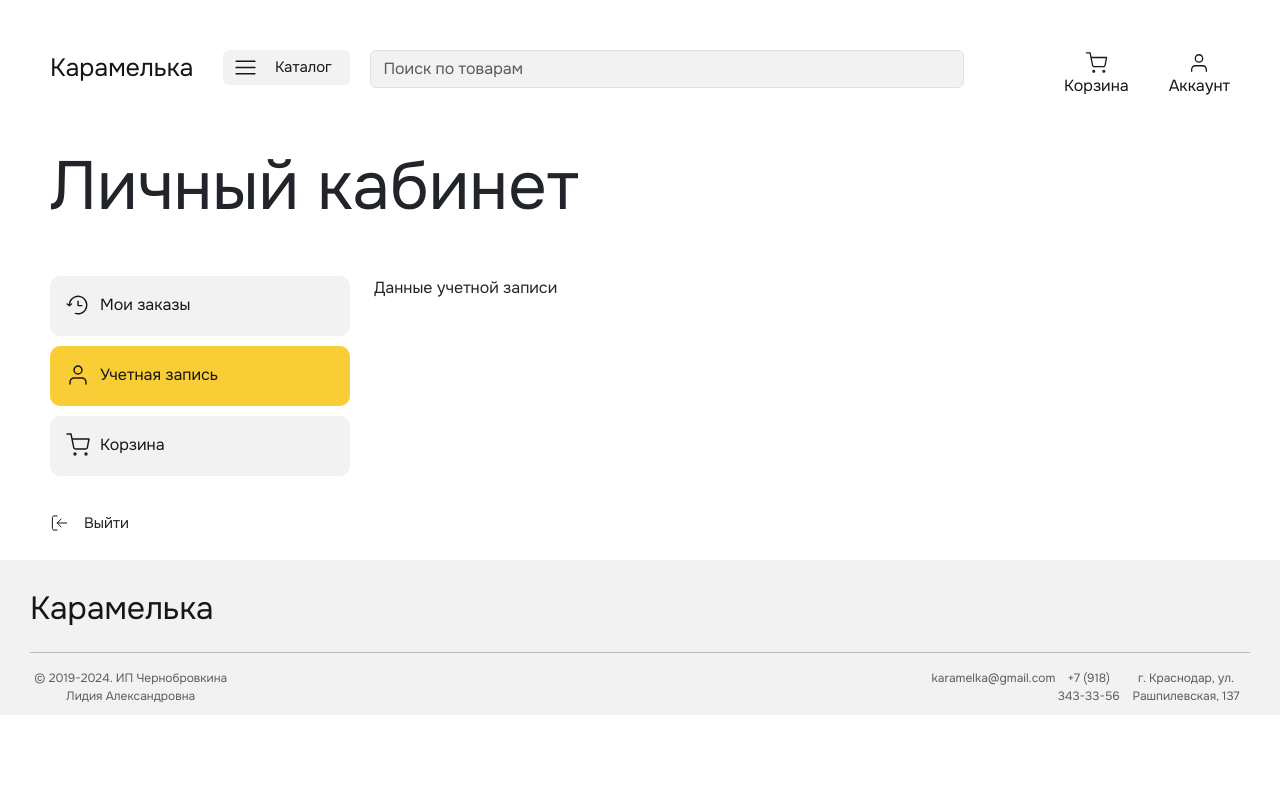
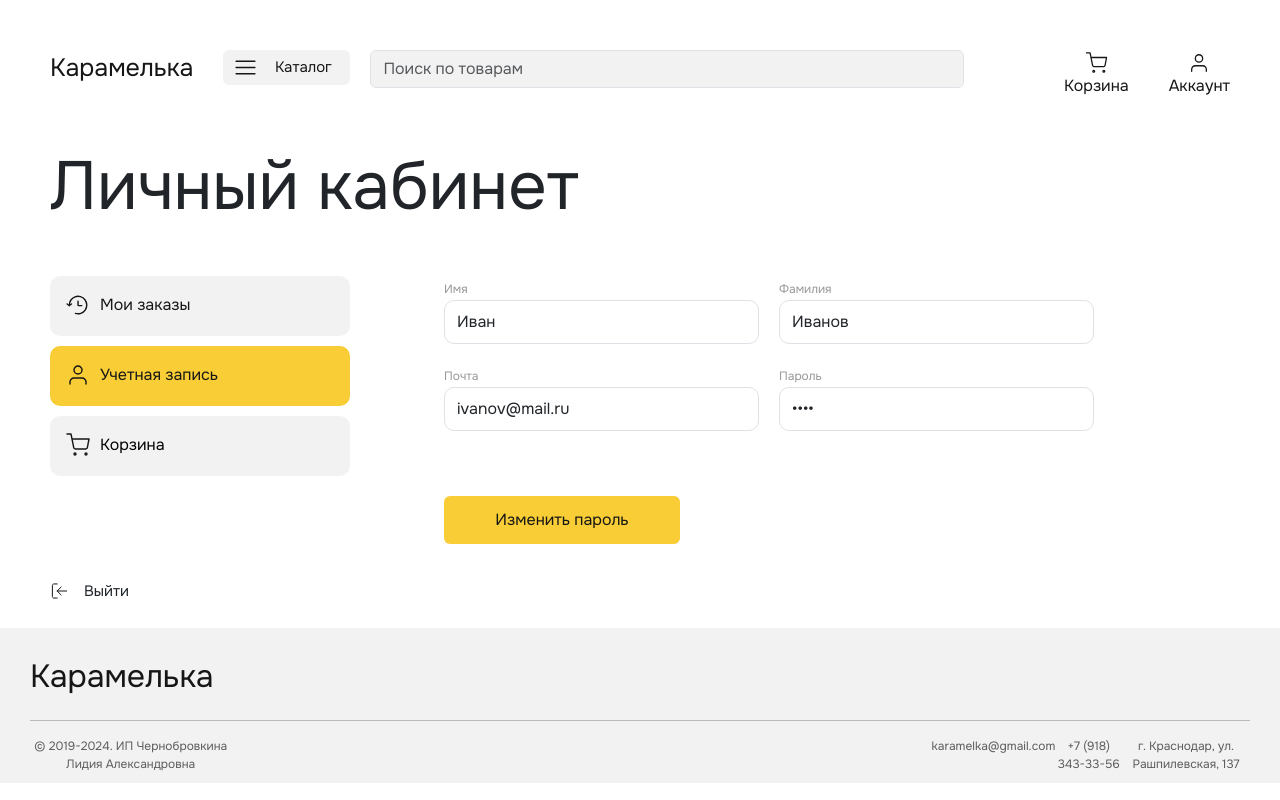
Before and after one commit to AngelinaCher/candy-store, a Vue app in the folder candy_store_client/: page /account in a window 1280 px wide. Both pictures are taken after a click on the tab "Учетная запись". Built offline with nearby package versions, Linux system fonts and the light colour scheme.

Commit message:
feat(candy_store_client): добавлен компонент личного кабинета на странице аккаунта

```diff
--- a/candy_store_client/src/assets/styles/account-page.scss
+++ b/candy_store_client/src/assets/styles/account-page.scss
@@ -1,9 +1,7 @@
 @import "variables";
 
 .account-page {
-  margin-top: 50px;
-  margin-left: 50px;
-  margin-right: 50px;
+
 }
 
 .account-page_tabs .nav-link {
@@ -71,3 +69,40 @@
   font-size: 16px;
   color: $color-yellow;
 }
+
+.account-page_account__data{
+  margin-left: 50px;
+}
+
+.account-page_account__data_el {
+  display: flex;
+  width: 315px;
+  height: 63px;
+}
+
+.account-page_account__data_el div {
+  margin-left: 20px;
+}
+
+.account-page_account__data_el input {
+  border-radius: 10px;
+  width: 315px;
+  height: 44px;
+  background: $color-white;
+}
+
+.account-page_account__data_el label {
+  font-weight: 400;
+  font-size: 12px;
+  color: #979797;
+}
+
+.account-page_account__btn {
+  margin-left: 70px;
+  margin-top: 70px;
+}
+
+.account-page_account__btn button {
+width: 236px;
+height: 48px;
+}
--- a/candy_store_client/src/assets/styles/cart-page.scss
+++ b/candy_store_client/src/assets/styles/cart-page.scss
@@ -21,7 +21,7 @@
   font-weight: 400;
   font-size: 12px;
   color: #aeaeae;
-  margin-right: 67%;
+  margin-right: 63%;
 }
 
 .cart-page_header__btn {
--- a/candy_store_client/src/assets/styles/main.scss
+++ b/candy_store_client/src/assets/styles/main.scss
@@ -7,7 +7,7 @@ body, html {
   font-family: "Onest-Regular", sans-serif;
 }
 
-.main-page, .app-header, .cart-page
+.main-page, .app-header, .cart-page,
 .account-page {
   margin-top: 50px;
   margin-left: 50px;
--- /dev/null
+++ b/candy_store_client/src/components/account-page/Account.vue
@@ -0,0 +1,83 @@
+<template>
+  <div class="account-page_account">
+
+    <div class="account-page_account__data">
+
+      <div class="account-page_account__data_el">
+        <div>
+          <label for="range-2">Имя</label>
+          <b-form-input
+              v-model="localUserData.name"
+              placeholder="Имя"
+              class="custom-input"
+          ></b-form-input>
+        </div>
+
+        <div>
+          <label for="range-2">Фамилия</label>
+          <b-form-input
+              v-model="localUserData['second_name']"
+              placeholder="Фамилия"
+              class="custom-input"
+          ></b-form-input>
+        </div>
+      </div>
+
+      <br>
+
+      <div class="account-page_account__data_el">
+        <div>
+          <label for="range-2">Почта</label>
+          <b-form-input
+              v-model="localUserData['email']"
+              placeholder="Почта"
+              type="email"
+              class="custom-input"
+          ></b-form-input>
+        </div>
+        <div>
+          <label for="range-2">Пароль</label>
+          <b-form-input
+              v-model="localUserData['password']"
+              placeholder="Пароль"
+              type="password"
+              class="custom-input"
+          ></b-form-input>
+        </div>
+      </div>
+
+    </div>
+
+    <div class="account-page_account__btn">
+      <b-button
+          class="custom-button"
+          @click="changePassword"
+      >Изменить пароль
+      </b-button>
+    </div>
+  </div>
+
+
+</template>
+
+<script>
+export default {
+  name: "Account",
+  props: {
+    userData: {
+      required: true,
+      type: Object,
+    }
+  },
+  data() {
+    return {
+      localUserData: this.userData,
+    }
+  },
+  methods: {
+    changePassword() {
+      this.$emit("changePassword", this.localUserData["password"]);
+    }
+  }
+}
+</script>
--- a/candy_store_client/src/views/AccountPage.vue
+++ b/candy_store_client/src/views/AccountPage.vue
@@ -1,40 +1,61 @@
 <template>
   <div class="account-page">
+
     <div class="cart-page_header">
       <h1>Личный кабинет</h1>
     </div>
-
 
     <b-tabs pills card vertical class="account-page_tabs">
 
       <b-tab active class="account-page_tabs__tab">
         <template #title>
         <span class="d-flex align-items-center">
-          <img :src="require('../assets/icons/order_ap.svg')" alt="Мои заказы" class="tab-icon mr-2">
+          <img
+              :src="require('../assets/icons/order_ap.svg')"
+              alt="Мои заказы"
+              class="tab-icon mr-2"
+          >
           <span>Мои заказы</span>
         </span>
         </template>
-        <b-card-text>Заказы</b-card-text>
+        <b-card-text>
+          <Orders/>
+        </b-card-text>
       </b-tab>
 
       <b-tab class="account-page_tabs__tab">
         <template #title>
           <span class="d-flex align-items-center">
-            <img :src="require('../assets/icons/account_ap.svg')" alt="Учетная запись" class="tab-icon mr-2">
+            <img
+                :src="require('../assets/icons/account_ap.svg')"
+                alt="Учетная запись"
+                class="tab-icon mr-2"
+            >
             <span>Учетная запись</span>
           </span>
         </template>
-        <b-card-text>Данные учетной записи</b-card-text>
+        <b-card-text>
+          <Account
+              :userData="userData"
+              @changePassword="changePassword"
+          />
+        </b-card-text>
       </b-tab>
 
       <b-tab class="account-page_tabs__tab">
         <template #title>
-          <span class="d-flex align-items-center">
-            <img :src="require('../assets/icons/cart_ap.svg')" alt="Корзина" class="tab-icon mr-2">
+          <router-link
+              to="/cart" class="d-flex align-items-center"
+              style="text-decoration: none; color: #000000;"
+          >
+            <img
+                :src="require('../assets/icons/cart_ap.svg')"
+                alt="Корзина"
+                class="tab-icon mr-2"
+            >
             <span>Корзина</span>
-          </span>
+          </router-link>
         </template>
-        <b-card-text>Содержимое корзины</b-card-text>
       </b-tab>
 
     </b-tabs>
@@ -48,11 +69,30 @@
 </template>
 
 <script>
+import Orders from "../components/account-page/Orders.vue";
+import Account from "../components/account-page/Account.vue";
+
 export default {
-  name: "AccountPage"
+  name: "AccountPage",
+  components: {
+    Orders,
+    Account,
+  },
+  data() {
+    return {
+      userData: {
+        "name": "Иван",
+        "second_name": "Иванов",
+        "email": "ivanov@mail.ru",
+        "password": "test",
+      },
+      orderData: {},
+    }
+  },
+  methods: {
+    changePassword(password) {
+      console.log(password);
+    }
+  }
 }
 </script>
-
-<style scoped>
-
-</style>
```
